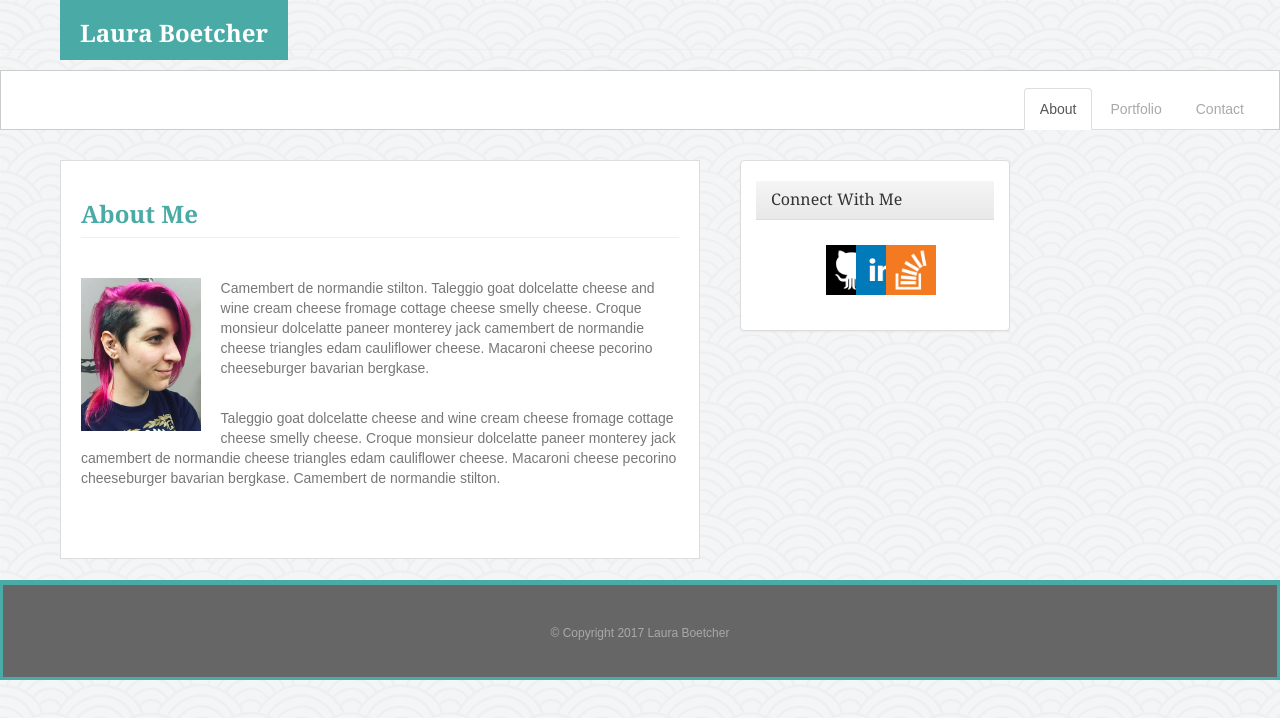
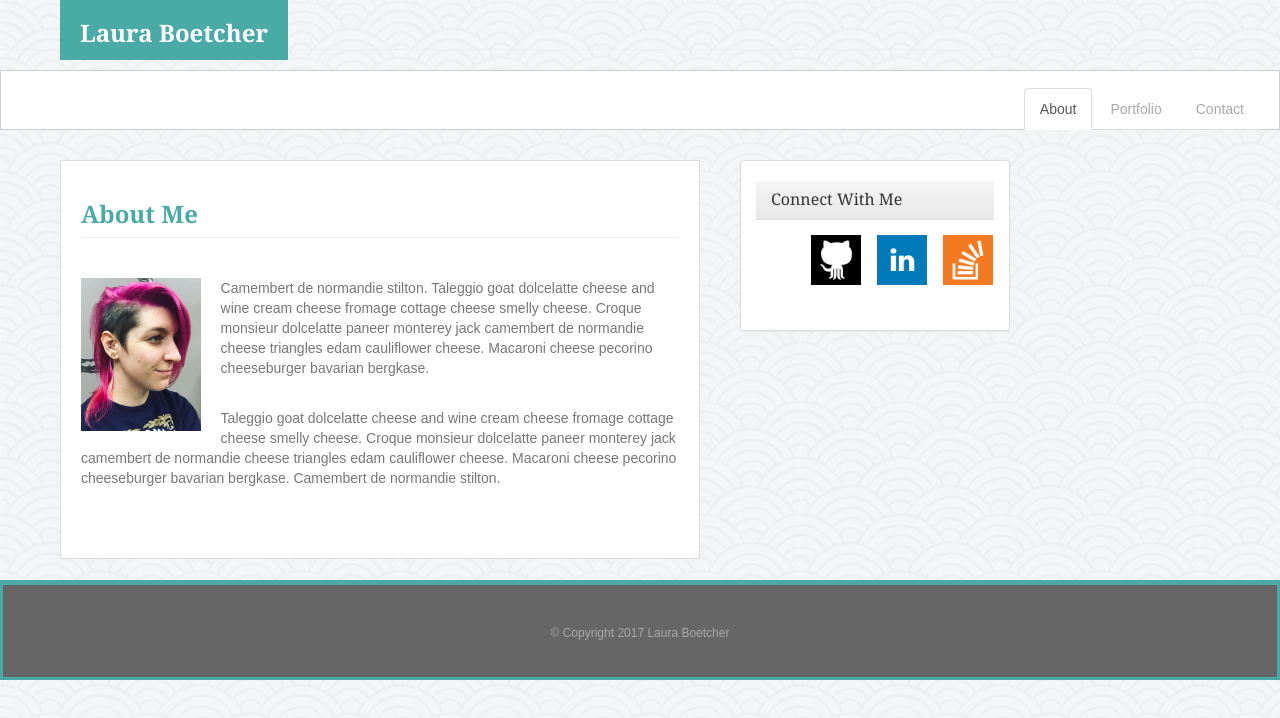
Before and after one commit to g33klaura/Bootstrap-Portfolio, a plain HTML site: page index.html in a window 1280 px wide. Drawn offline with nearby package versions, Linux system fonts and the light colour scheme.

Commit message:
Removed col-sm-1 from icons

```diff
--- a/Assets/css/style.css
+++ b/Assets/css/style.css
@@ -99,6 +99,8 @@ aside h3 {
 #icons {
     margin: auto;
     width: 100%;
+    display: flex;
+    justify-content: space-between;
 }
 
 footer {
--- a/index.html
+++ b/index.html
@@ -62,15 +62,16 @@
         <div class="panel-heading">
             <h3 class="panel-title">Connect With Me</h3>
             </div>
-<!-- Is there supposed to be a row here? -->
+            <div class="row">
             <div class="panel-body">
             <section id="icons">
                 <ul>
-                    <li class="col-sm-1"><a href="https://github.com/g33klaura" target="_blank"><img src="Assets/images/icon_github128.png" alt="GitHub" style="width:50px;height:50px" /></a></li>
-                    <li class="col-sm-1"><a href="https://www.linkedin.com/in/laura-boetcher-12034321/" target="_blank"><img src="Assets/images/icon_linkedin_square_color128.png" alt="LinkedIn" style="width:50px;height:50px" /></a></li>
-                    <li class="col-sm-1"><a href="https://stackoverflow.com/users/8250701/g33klaura" target="_blank"><img src="Assets/images/icon_stackOverflow128.png" alt="StackOverflow" style="width:50px;height:50px" /></a></li>
+                    <li class="col-sm-4"><a href="https://github.com/g33klaura" target="_blank"><img src="Assets/images/icon_github128.png" alt="GitHub" style="width:50px;height:50px" /></a></li>
+                    <li class="col-sm-4"><a href="https://www.linkedin.com/in/laura-boetcher-12034321/" target="_blank"><img src="Assets/images/icon_linkedin_square_color128.png" alt="LinkedIn" style="width:50px;height:50px" /></a></li>
+                    <li class="col-sm-4"><a href="https://stackoverflow.com/users/8250701/g33klaura" target="_blank"><img src="Assets/images/icon_stackOverflow128.png" alt="StackOverflow" style="width:50px;height:50px" /></a></li>
                 </ul>
             </section>
+            </div>
             </div>
         </aside>
     </div>
```
